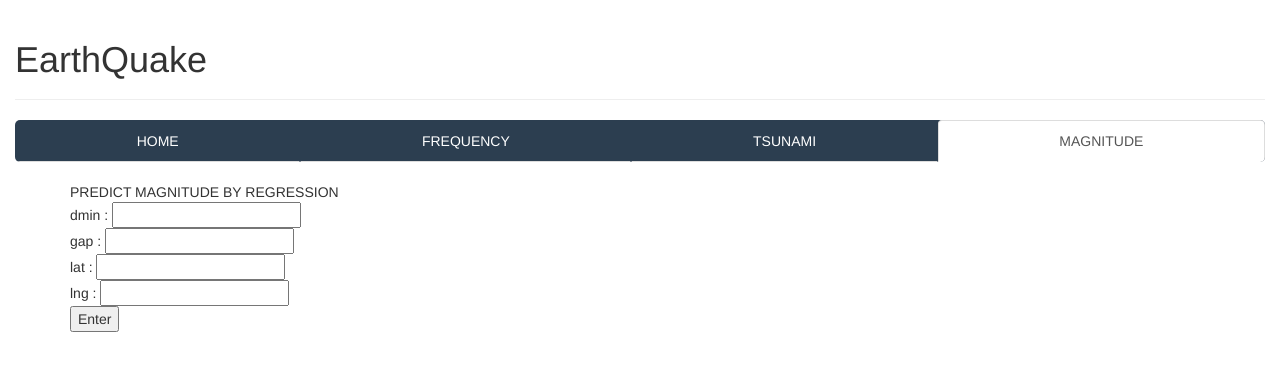
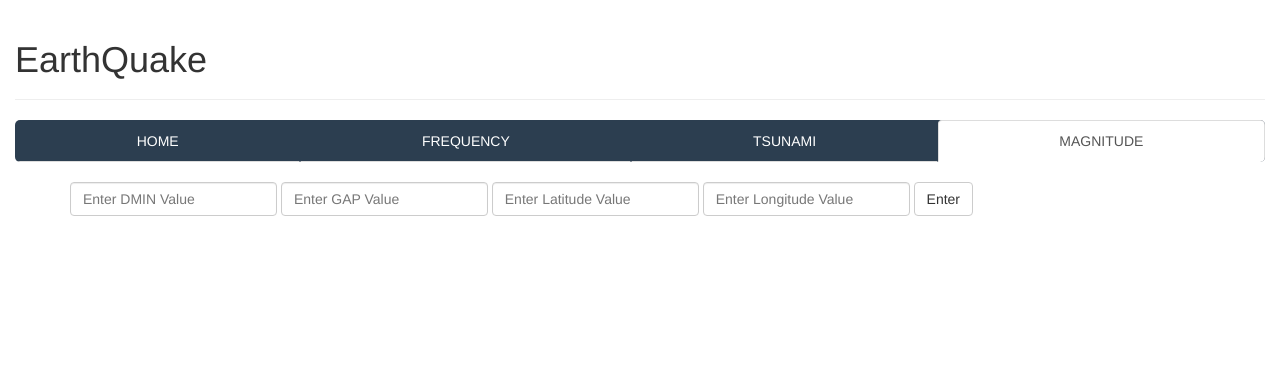
Before and after one commit to compmaxxx/DM-EarthQuake, a PHP site: page /predictMag.php in a window 1280 px wide. Shown: the top 371 px of the page. Run offline with PHP 8.4, Linux system fonts and the light colour scheme.

Commit message:
แก้ css

```diff
--- a/predictMag.php
+++ b/predictMag.php
@@ -1,13 +1,17 @@
 <?php include_once "template/header.php" ?>
-PREDICT MAGNITUDE BY REGRESSION
+
 <!--dmin = [0,44.507], gap = [10,356.4]-->
 
-<form action="magRegression.php" method="post">
-	dmin	: <input name="dmin" type="number" min="0" max="44.507" step="any"><br>
-	gap		: <input name="gap" type="number" min="10" max="356.4" step="any"><br>
-	lat		: <input name="lat" type="number" min="-90" max="90" step="any"><br>
-	lng		: <input name="lng" type="number" min="-180" max="180" step="any"><br>
-	<button type="submit">Enter</button>
+
+<form action="magRegression.php" method="post" class="form-inline" role="form">
+	<div class="form-group">
+		<input class="form-control" name="dmin" type="number" min="0" max="44.507" step="any" placeholder="Enter DMIN Value">
+		<input class="form-control" name="gap" type="number" min="10" max="356.4" step="any" placeholder="Enter GAP Value">
+		<input class="form-control" name="lat" type="number" min="-90" max="90" step="any" placeholder="Enter Latitude Value">
+		<input class="form-control" name="lng" type="number" min="-180" max="180" step="any" placeholder="Enter Longitude Value">
+
+	<button type="submit" class="btn btn-default">Enter</button>
+	</div>
 </form>
 
 
```
Also changed, not shown: 1 other file.
